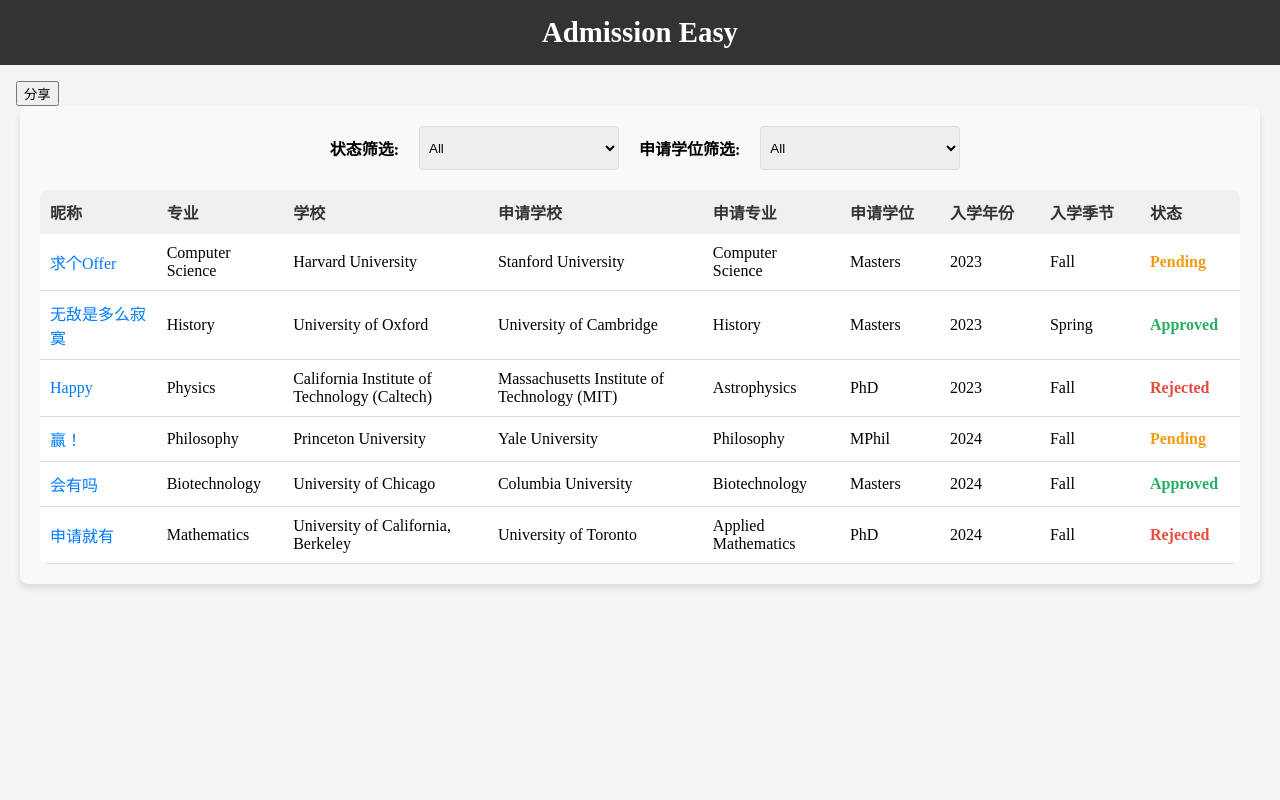
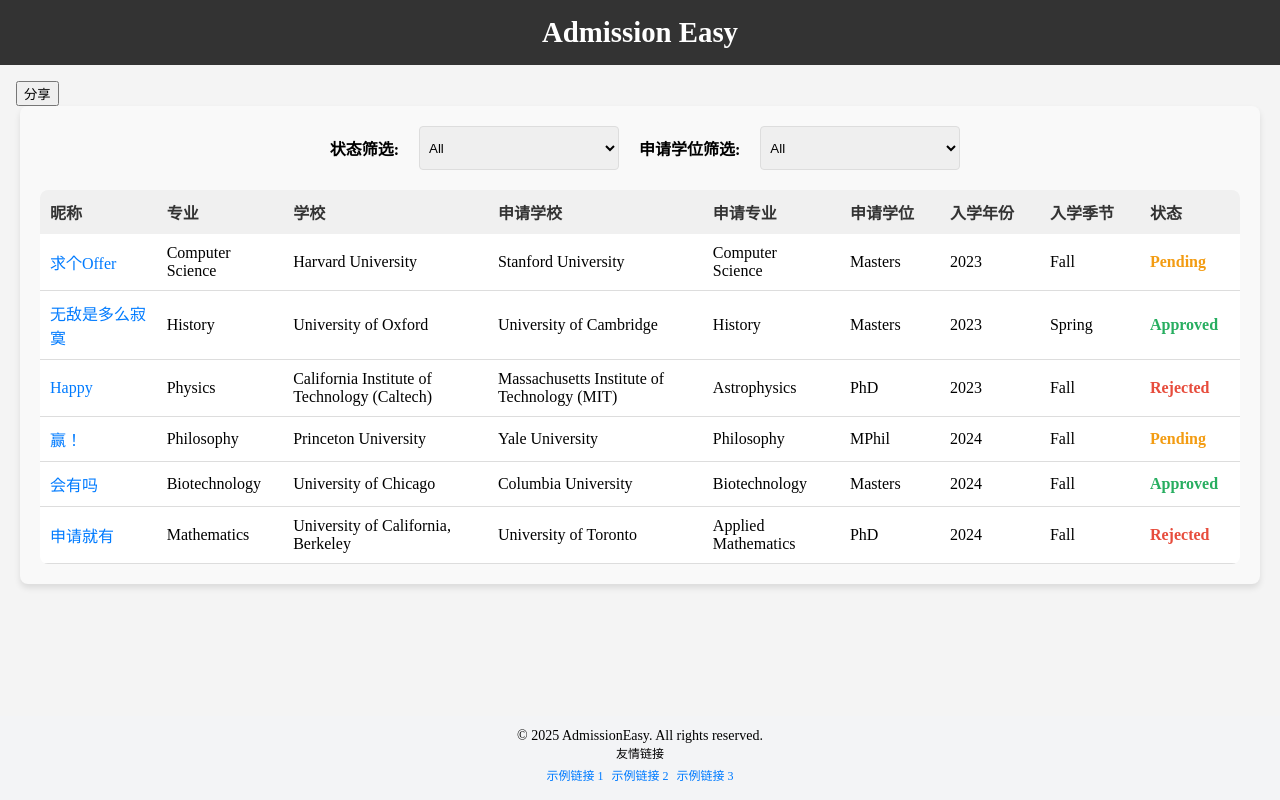
Before and after one commit to BAIGUANGMEI/AdmissionEasy, a Vue app: page /#/ in a window 1280 px wide. Built offline with nearby package versions, Linux system fonts and the light colour scheme.

Commit message:
feat:add footer

```diff
--- a/src/components/AdmissionDetail.vue
+++ b/src/components/AdmissionDetail.vue
@@ -33,6 +33,7 @@
       ["2023-02-01", "Interview Scheduled"],
       ["2023-03-15", "Interview Completed"],
       ["2023-04-01", "Final Decision Pending"],
+      ["2023-05-01", "Offer Accepted"],
     ]),
     GPA: "3.8",
     Language: "IELTS:7.5",
@@ -261,7 +262,8 @@
 
 .timeline-title {
   min-width: 100px;
-  font-size: 1.2rem;
+  font-size: 1rem;
+  margin: 0;
   font-weight: 600;
 }
 
@@ -282,7 +284,7 @@
 }
 
 .timeline-content.open {
-  max-height: 600px;
+  max-height: 800px;
 }
 
 .timeline {
--- /dev/null
+++ b/src/components/Footer.vue
@@ -0,0 +1,63 @@
+<script lang="ts">
+import { defineComponent } from "vue";
+
+export default defineComponent({
+  name: "Footer",
+});
+</script>
+
+<template>
+  <div class="footer">
+    <div class="footer-content">
+      <p>&copy; 2025 AdmissionEasy. All rights reserved.</p>
+    </div>
+    <div class="links">
+      <div class="links-title">友情链接</div>
+      <div class="links-list">
+        <a href="https://example.com">示例链接 1</a>
+        <a href="https://example.com">示例链接 2</a>
+        <a href="https://example.com">示例链接 3</a>
+      </div>
+    </div>
+  </div>
+</template>
+
+<style scoped>
+.footer {
+  background: #f3f4f6;
+  padding: 12px 16px;
+  text-align: center;
+}
+
+.footer-content {
+  display: flex;
+  flex-direction: column;
+  align-items: center;
+}
+
+.footer-content p {
+  font-size: 14px;
+  margin: 0;
+}
+
+.links {
+  font-size: 12px;
+}
+
+.links-list {
+  display: flex;
+  align-items: center;
+  justify-content: center;
+  gap: 8px;
+}
+
+.links-list a {
+  margin: 4px 0;
+  text-decoration: none;
+  color: #007bff;
+}
+
+.links-list a:hover {
+  text-decoration: underline;
+}
+</style>
--- a/src/views/HomeView.vue
+++ b/src/views/HomeView.vue
@@ -1,5 +1,6 @@
 <script setup lang="ts">
 import AdmissionList from '../components/AdmissionList.vue';
+import Footer from '../components/Footer.vue';
 </script>
 
 <template>
@@ -13,6 +14,7 @@
       </div>
       <AdmissionList />
     </div>
+    <Footer />
   </div>
 </template>
 
```
